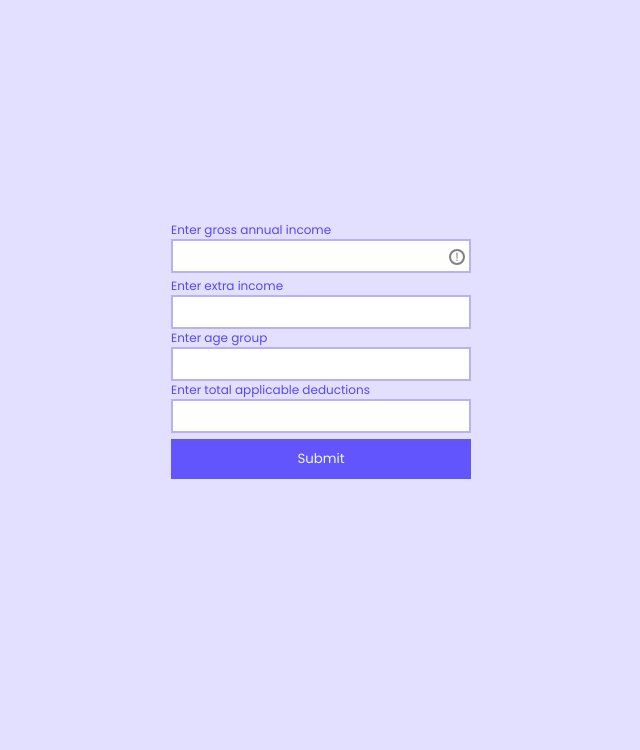
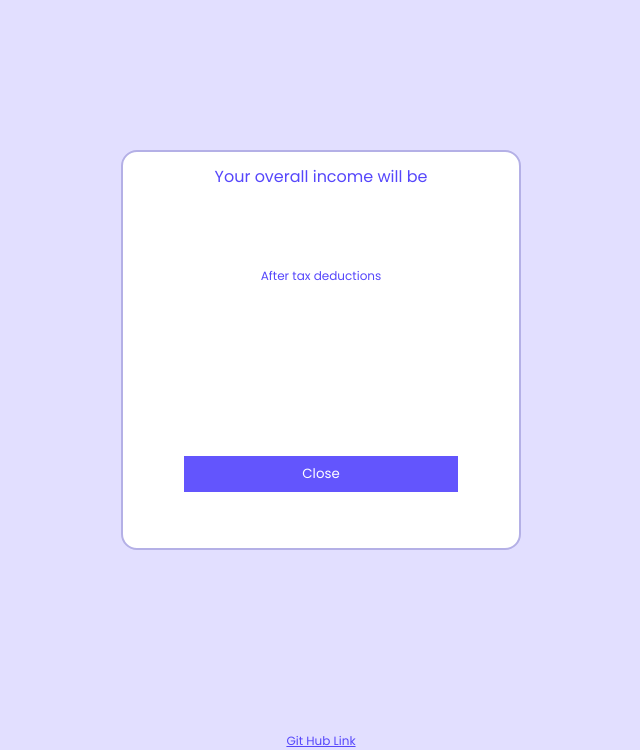
Before and after one commit to HarshitSaini0/Tax-caluclator, a plain HTML site: page index.html in a window 1280 px wide. Shown: the part 50-800 px from the top of the page, without its empty margins (319-959 px from the left). Drawn offline with Linux system fonts and the light colour scheme.

Commit message:
added Last card that show result as popup

```diff
--- a/index.html
+++ b/index.html
@@ -4,21 +4,43 @@
 <head>
     <meta charset="UTF-8">
     <meta name="viewport" content="width=device-width, initial-scale=1.0">
-    <!-- <link href="https://cdn.jsdelivr.net/npm/bootstrap@5.3.3/dist/css/bootstrap.min.css" rel="stylesheet" integrity="sha384-QWTKZyjpPEjISv5WaRU9OFeRpok6YctnYmDr5pNlyT2bRjXh0JMhjY6hW+ALEwIH" crossorigin="anonymous">
-    <script src="https://cdn.jsdelivr.net/npm/bootstrap@5.3.3/dist/js/bootstrap.bundle.min.js" integrity="sha384-YvpcrYf0tY3lHB60NNkmXc5s9fDVZLESaAA55NDzOxhy9GkcIdslK1eN7N6jIeHz" crossorigin="anonymous"></script> -->
     <link rel="stylesheet" href="./public/utility.css">
     <link rel="stylesheet" href="./public/style.css">
     <title>Tax calculator</title>
 </head>
 
 <body>
-    <div class="outer-container f-center h-w-100">
+    <div class="outer-container f-center h-w-100 f-d-col">
 
         <div class="popup op-0 f-center" id="top-popup">
             <span>
-
                 Enter numbers only
             </span>
+        </div>
+        <div class="end-res  op-1 f-center" id="res-pop-up">
+            <div class="the-frame">
+                <div class="inc-statement f-center">
+                    Your overall income will be
+                </div>
+                <div class="calu-inc f-center" id="d-amount">
+
+                </div>
+                <div class="simp-statement f-center font-12">
+                    After tax deductions
+                </div>
+
+                <div class="btn-item-div f-center">
+                    <button class="close-btn mouse-pointer" id="close-btn-01"> Close </button>
+                </div>
+            </div>
+
+        </div>
+
+
+        <div>
+            <h1 class="uppercase h1-01">
+                Tax calculator
+            </h1>
         </div>
 
         <div class="inner-container f-center h-w-100">
@@ -27,7 +49,11 @@
             <form action="abc.js " class="f-center h-w-100 f-d-col" id="the-form">
 
                 <div class="field-1 field f-center f-d-col w-300 m-t-10 h-42">
-                    <label for="1" class="font-12 s-al-right">Enter gross annual income <span></span> </label>
+                    <label for="1" class="font-12 s-al-right">Enter gross annual income
+                        <span class="mouse-pointer info" title="Gross annual income is your total salary in a year before any deductions">
+                            ?
+                        </span>
+                    </label>
                     <span class="h-42">
                         <input type="text" name="income" id="1" class="w-300 font-full-black input-fields-1 input-b-black" type="">
                         <div class="error f-center mouse-pointer b-black" title="Enter numbers only" id="error-cir">
@@ -37,17 +63,32 @@
                 </div>
 
                 <div class="field-2 field f-center f-d-col w-300 m-t-10 h-42">
-                    <label for="2" class="font-12 s-al-right">Enter extra income </label>
+                    <label for="2" class="font-12 s-al-right">
+                        Enter extra income
+                        <span class="mouse-pointer info" title="Extra income is your earning from some side hustles a year before any deductions">
+                            ?
+                        </span>
+                    </label>
                     <input type="text" name="extra_income" id="2" class="w-300 font-full-black input-fields-1 input-b-black">
                 </div>
 
                 <div class="field-3 field f-center f-d-col w-300 m-t-10 h-42">
-                    <label for="3" class="font-12 s-al-right">Enter age group </label>
+                    <label for="3" class="font-12 s-al-right">
+                        Enter age group
+                        <span class="mouse-pointer info" title="Age is find the amount of text you are going to pay">
+                            ?
+                        </span>
+                    </label>
                     <input type="number" min="18" max="100" name="age_group" id="3" class="w-300 font-full-black input-fields-1 input-b-black">
                 </div>
 
                 <div class="field-4 field f-center f-d-col w-300 m-t-10 h-42">
-                    <label for="4" class="font-12 s-al-right">Enter total applicable deductions </label>
+                    <label for="4" class="font-12 s-al-right">
+                        Enter total applicable deductions
+                        <span class="mouse-pointer info" title="deductions means the amount you burnt/spend over this year">
+                            ?
+                        </span>
+                    </label>
                     <input type="text" name="deductions" id="4" class="w-300 font-full-black input-fields-1 input-b-black">
                 </div>
                 <div class="field-4 field f-center f-d-col w-300 m-t-10 h-42">
@@ -56,6 +97,9 @@
 
             </form>
         </div>
+        <div class="font-12">
+            <a href="https://github.com/HarshitSaini0/Tax-caluclator" target="_blank">Git Hub Link</a>
+        </div>
     </div>
     <script src="./public/script.js"></script>
 </body>
--- a/public/script.js
+++ b/public/script.js
@@ -2,6 +2,9 @@ const myForm = document.getElementById('the-form');
 const errorSymbol = document.getElementById('error-sym');
 const errorCircle = document.getElementById('error-cir');
 const inputElements = document.querySelectorAll('.input-fields-1');
+const FinalIncomeValueElement = document.getElementById('d-amount');
+const resPopUp = document.getElementById('res-pop-up');
+const closeButton = document.getElementById('close-btn-01');
 
 
 function calAfterAmount(grossAnnualIncome, extraIncome, deduction) {
@@ -95,6 +98,32 @@ async function popup(content) {
     // await new Promise()
 
 }
+async function popInResElement(){
+    resPopUp.classList.add('op-1');
+    resPopUp.classList.remove('op-0');
+   resPopUp.classList.add('animate-in-1')
+   await new Promise(resolve => {
+       setTimeout(resolve, 280);
+    });
+    resPopUp.classList.remove('animate-in-1')
+
+}
+
+async function popOutResElement(){
+    resPopUp.classList.add('animate-out-1');
+    await new Promise(resolve => {
+        setTimeout(resolve, 280);
+    });
+    resPopUp.classList.remove('animate-out-1');
+    resPopUp.classList.remove('op-1');
+    resPopUp.classList.add('op-0');
+}
+
+function numberWithCommas(num) {
+    return num.toString().replace(/\B(?=(\d{3})+(?!\d))/g, ",");
+  }
+
+
 
 myForm.addEventListener('submit', (event) => {
     event.preventDefault();
@@ -122,9 +151,14 @@ myForm.addEventListener('submit', (event) => {
         if (hasTax) {
             const tax = theTax(theAmount, myArray[2]);
             const FinalIncome = theAmount - tax;
-            console.log(FinalIncome);
+
+            FinalIncomeValueElement.innerHTML = numberWithCommas(FinalIncome);
+            popInResElement();
+
+
         } else {
-            console.log(theAmount);
+            FinalIncomeValueElement.innerHTML = numberWithCommas(theAmount);
+            popInResElement();
         }
     }
 
@@ -138,3 +172,6 @@ inputElements.forEach(element => {
         element.classList.add('input-b-black')
     })
 })
+closeButton.addEventListener('click',()=>{
+    popOutResElement();
+})
--- a/public/style.css
+++ b/public/style.css
@@ -17,7 +17,10 @@ body{
     height: 100vh;
     width: 100vw;
 }
-
+.h1-01{
+    font-size: 24px;
+    font-weight: normal;
+}
 .card{
     /*  */
 }
@@ -68,6 +71,12 @@ animation: popin 0.3s ease;
 .animate-out{
     animation: popout 0.3s ease;
     }
+    .animate-out-1{
+        animation: popout1 0.5s ease-in-out;
+        }
+        .animate-in-1{
+            animation: popin1 0.5s ease-in-out;
+            }
 @keyframes popin {
     from{
         top:10%;
@@ -84,10 +93,72 @@ animation: popin 0.3s ease;
         top: -10%;
     }
 }
-
+@keyframes popout1 {
+    from{
+        top: 20%;
+    }
+    to{
+        top: 0;
+    }
+}
+@keyframes popin1 {
+    from{
+        top: 30%;
+    }
+    to{
+        top: 20%;
+    }
+}
 .submit-btn{
     background: #6355fd;
     outline: none;
     border: none;
     height: 40px;
 }
+
+.info{
+    display: inline-block;
+    color: #b4b0e6;
+
+    border-radius: 50%;
+    text-align: center;
+    justify-content: center;
+    align-items: center;
+    position: relative;
+
+}
+.end-res{
+    position: absolute;
+
+    max-width: 400px;
+    min-width: 340px;
+    max-height: 400px;
+    width: 60%;
+    height: 60%;
+    background: #ffffff;
+    border: 2px #b4b0e6 solid;
+    border-radius: 16px;
+
+}
+.the-frame{
+    width: 100%;
+    height: 100%;
+    display: grid;
+    grid-template-rows: repeat(8,1fr);
+}
+
+
+
+.btn-item-div{
+grid-row-start: 7;
+}
+
+
+.close-btn{
+    width: 70%;
+    background: #6355fd;
+    outline: none;
+    border: 2px white solid;
+    height: 40px;
+    color: white;
+}
--- a/public/utility.css
+++ b/public/utility.css
@@ -68,3 +68,6 @@ border-color: rgba(0, 0, 0,0.5);
 .text-w-100{
   color: aliceblue;
 }
+.uppercase{
+  text-transform: uppercase;
+}
```
Also changed, not shown: 1 other file.
